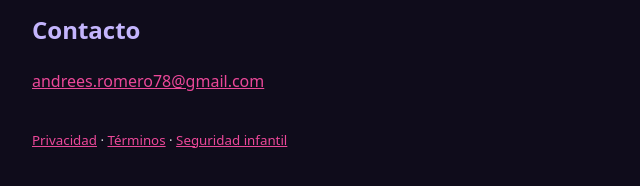
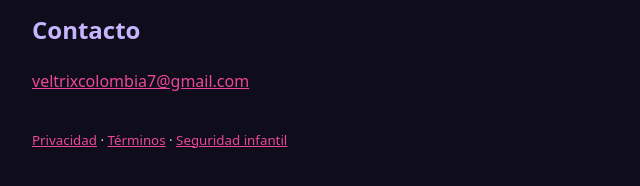
Before and after one commit to Yairpit/parchate-medellin, a plain HTML site: page terminos.html in a window 1280 px wide. Shown: the part 1034-1220 px from the top of the page, 248-888 px from the left. Drawn offline with Linux system fonts and the light colour scheme.

Commit message:
Update contact email in terminos.html

```diff
--- a/terminos.html
+++ b/terminos.html
@@ -4,4 +4,4 @@
 <h2>Parches y planes</h2><p>La información de los parches la publican los usuarios. No garantizamos que sea exacta ni que el plan se cumpla; verifica antes de ir y cuida tu seguridad al encontrarte con otras personas. Si el plan incluye alcohol, consume con responsabilidad.</p>
 <h2>Donaciones</h2><p>En la versión web de Párchate puede aparecer un aviso para donar por Nequi y ayudar con el costo de los servidores. Las donaciones son voluntarias, no dan acceso a ningún beneficio y no son reembolsables.</p>
 <h2>Servicio</h2><p>La app se ofrece tal cual, sin garantía de disponibilidad continua. Podemos cambiarla o suspenderla.</p>
-<h2>Contacto</h2><p><a href="mailto:andrees.romero78@gmail.com">andrees.romero78@gmail.com</a></p><p style="margin-top:32px"><small><a href="/privacidad.html">Privacidad</a> · <a href="/terminos.html">Términos</a> · <a href="/seguridad-infantil.html">Seguridad infantil</a></small></p></body></html>
+<h2>Contacto</h2><p><a href="mailto:veltrixcolombia7@gmail.com">veltrixcolombia7@gmail.com</a></p><p style="margin-top:32px"><small><a href="/privacidad.html">Privacidad</a> · <a href="/terminos.html">Términos</a> · <a href="/seguridad-infantil.html">Seguridad infantil</a></small></p></body></html>
```
